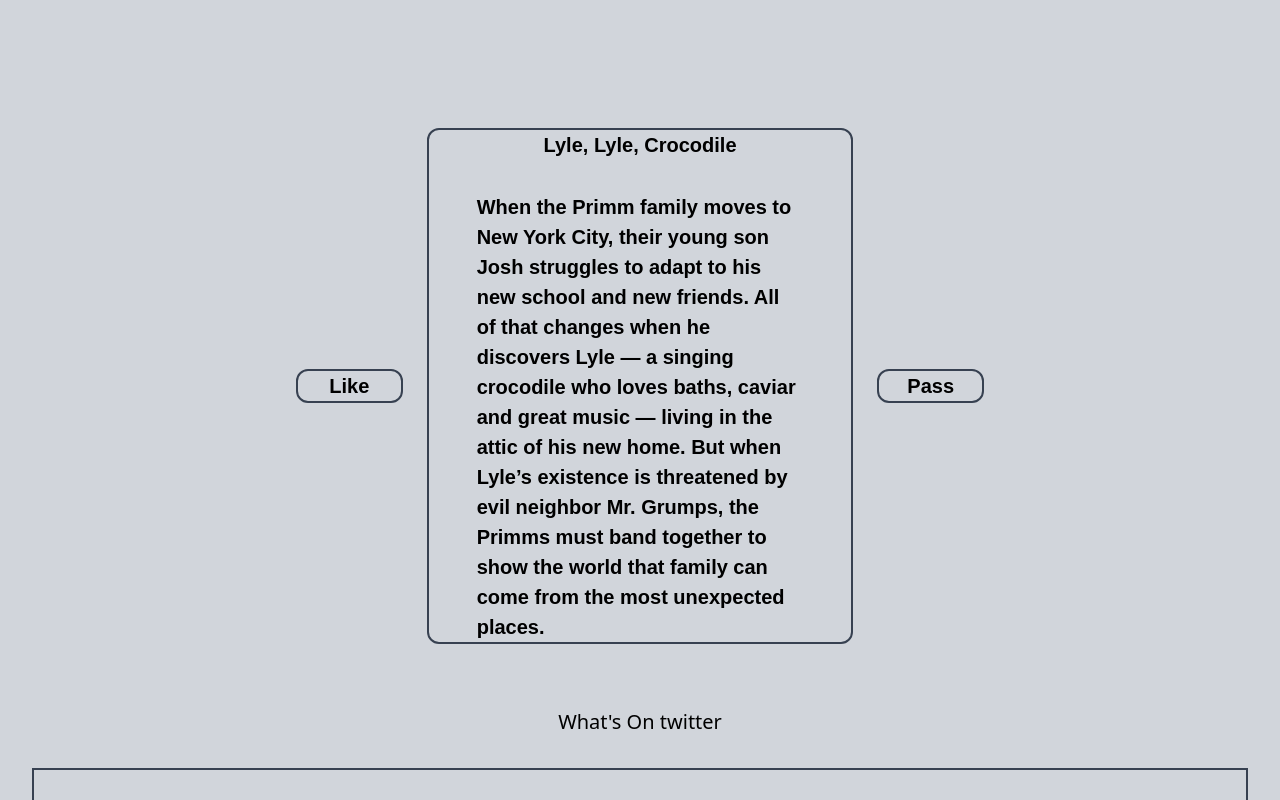
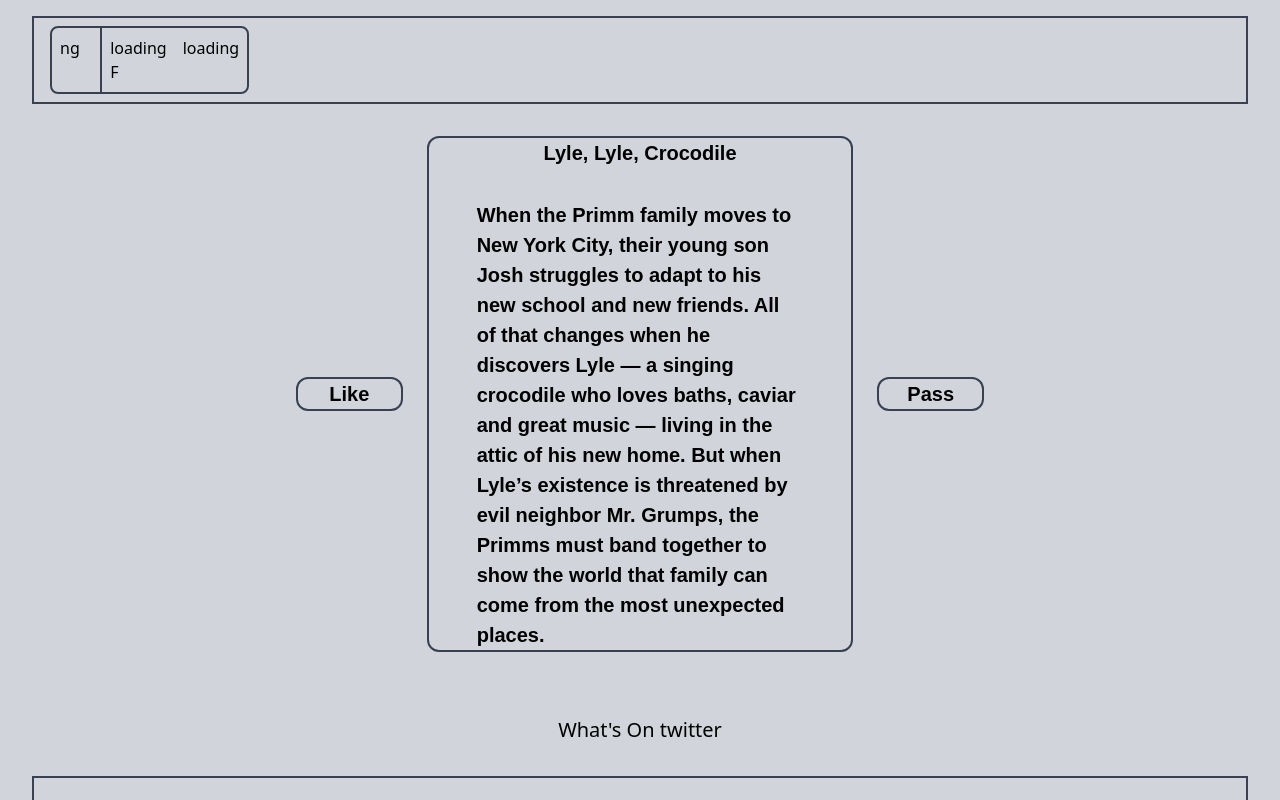
Before and after one commit to CygnusBorjigin/CS411-group-project, a React (Create React App) app in the folder project_ui/: page /dashboard in a window 1280 px wide. Shown: the top 800 px of the page. Built offline with nearby package versions, Linux system fonts and the light colour scheme; no server answers.

Commit message:
finish weather information display

```diff
--- a/project_ui/src/components/Dashboard.jsx
+++ b/project_ui/src/components/Dashboard.jsx
@@ -3918,6 +3918,7 @@
         }
     ])
     const [currentDisplay, setCurrentDisplay] = useState(0);
+    const [weather, setWeather] = useState([{"time": "loading", "temperature": "loading", "condition": "loading"}]);
     const fetchMovieList = () => {
         var config = {
             method: 'get',
@@ -3934,9 +3935,27 @@
             });
     };
 
+    const fetchWeather = () => {
+        var config = {
+            method: 'get',
+            url: 'http://localhost:3030/api/weather',
+            headers: { }
+        };
+
+        axios(config)
+            .then(function (response) {
+                setWeather(response.data);
+            })
+            .catch(function (error) {
+                console.log(error);
+            });
+
+    }
+
     useEffect(() => {
         //fetchMovieList();
         setCurrentDisplay(0);
+        fetchWeather();
     }, []);
 
     const handleLike = () => {
@@ -3960,8 +3979,22 @@
     }
 
     return(
-        <div className={"bg-gray-300 h-screen"}>
-            <div className={"w-screen flex justify-center pt-32"}>
+        <div className={"bg-gray-300 h-screen pt-4"}>
+            <div className="flex mx-8 border-2 border-gray-700 p-2">
+                {weather.map(each => {
+                    return(
+                        <div className={"flex border-2 border-gray-700 rounded-lg mx-2"}>
+                            <div className={"flex flex-col basis-1/3  border-r-2 border-gray-700"}>
+                                <p className={"m-2"}>{each.time.substring(5, 7)}</p>
+                                <p className={"m-2"}>{each.time.substring(8)}</p>
+                            </div>
+                            <p className={"m-2 basis-1/3"}>{each.temperature} F</p>
+                            <p className={"m-2 basis-1/3"}>{each.condition}</p>
+                        </div>
+                    )
+                })}
+            </div>
+            <div className={"w-screen flex justify-center mt-8"}>
                 <button className={"w-1/12 h-2/3 border-2 border-gray-700  rounded-xl my-auto mx-6 font-raleway text-[20px] font-bold hover:bg-gray-600 hover:text-white"} onClick={handleLike}>Like</button>
                 <div className={"w-1/3 h-2/3 border-2 border-gray-700 rounded-xl my-auto flex flex-col justify-center font-quicksand font-bold text-[20px]"}>
                     <h1 className={"mb-8 text-center"}>{allMovies[currentDisplay].original_title}</h1>
```
